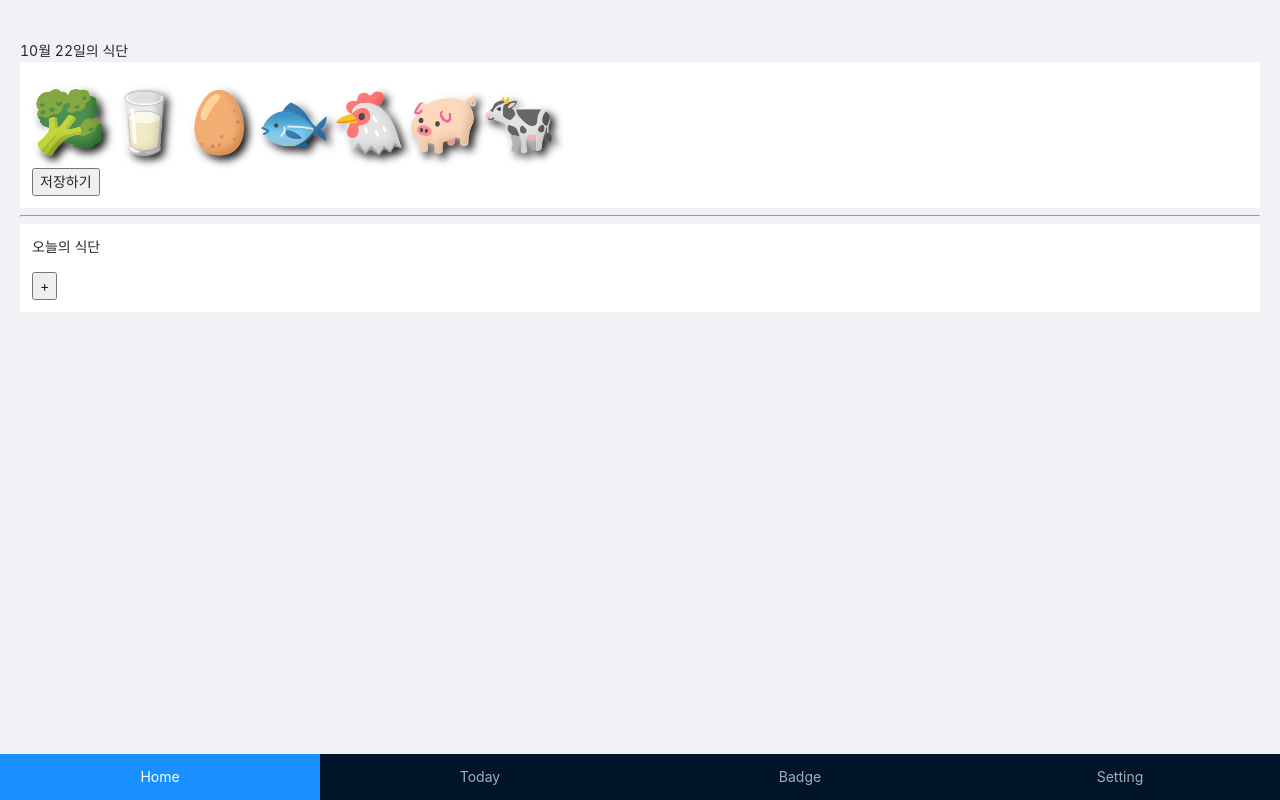
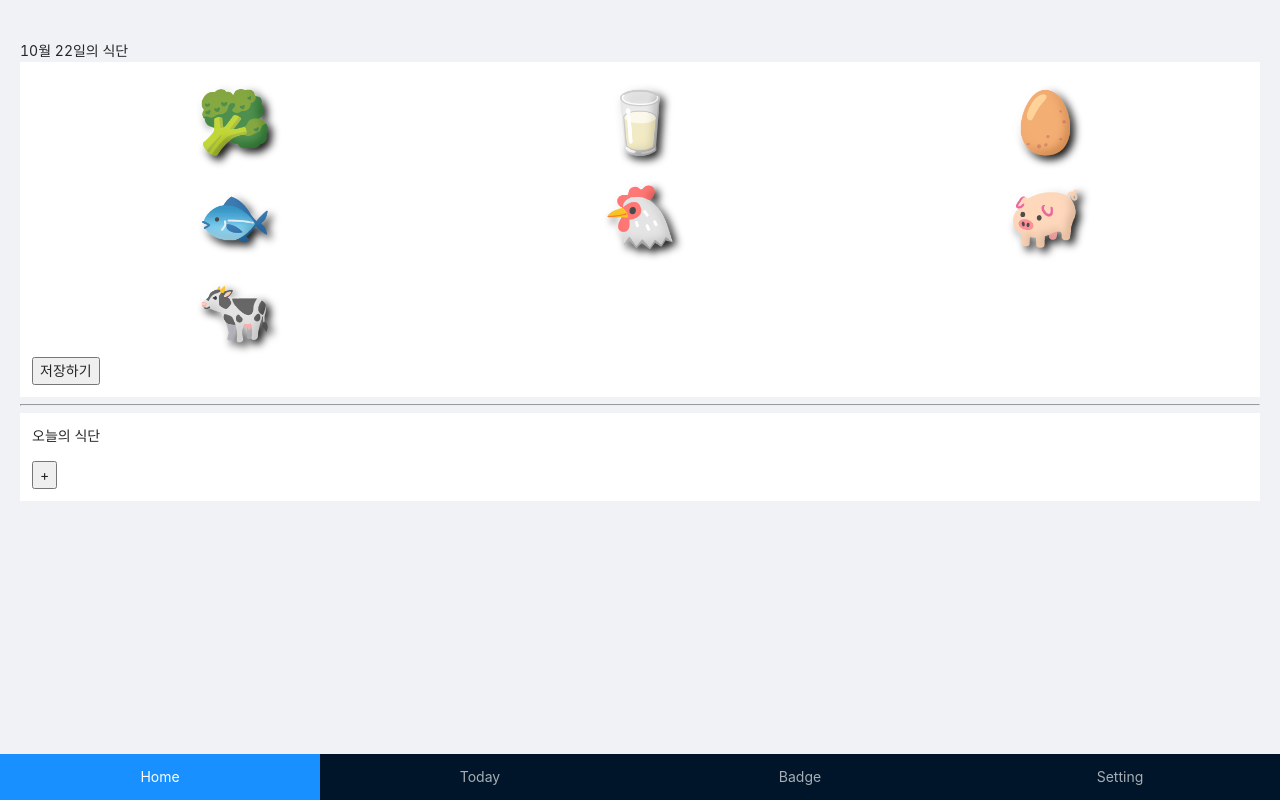
Before and after one commit to veggie-meal/veggie_web, a React (Create React App) app: page /today/2020-10-22 in a window 1280 px wide. Built offline with nearby package versions, Linux system fonts and the light colour scheme.

Commit message:
Adjust Today styling

```diff
--- a/src/pages/Today.js
+++ b/src/pages/Today.js
@@ -1,4 +1,5 @@
 import React, { useState } from 'react';
+
 import EmojiButton from '../components/EmojiButton';
 import NewDiet from '../components/NewDiet';
 
@@ -28,7 +29,7 @@ function Today({ match }) {
     <>
       <header>{month}월 {date}일의 식단</header>
       <section className="site-layout-content">
-        <div style={{display:'flex', flexWrap:'wrap'}}>
+        <div style={{display:'grid', gridTemplateRows:'repeat(3, 1fr)', gridTemplateColumns:'repeat(3, 1fr)'}}>
           <EmojiButton food="🥦" />
           <EmojiButton food="🥛" />
           <EmojiButton food="🥚" />
```
